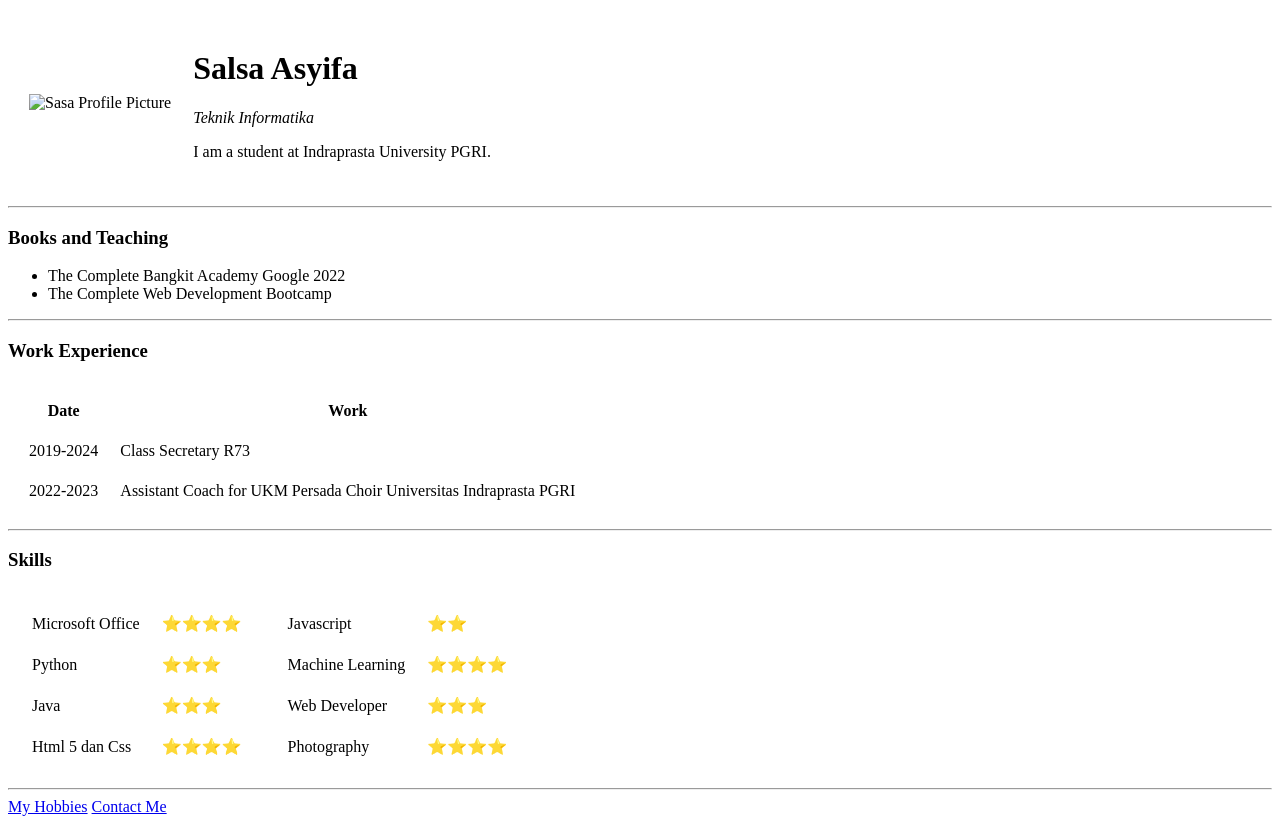
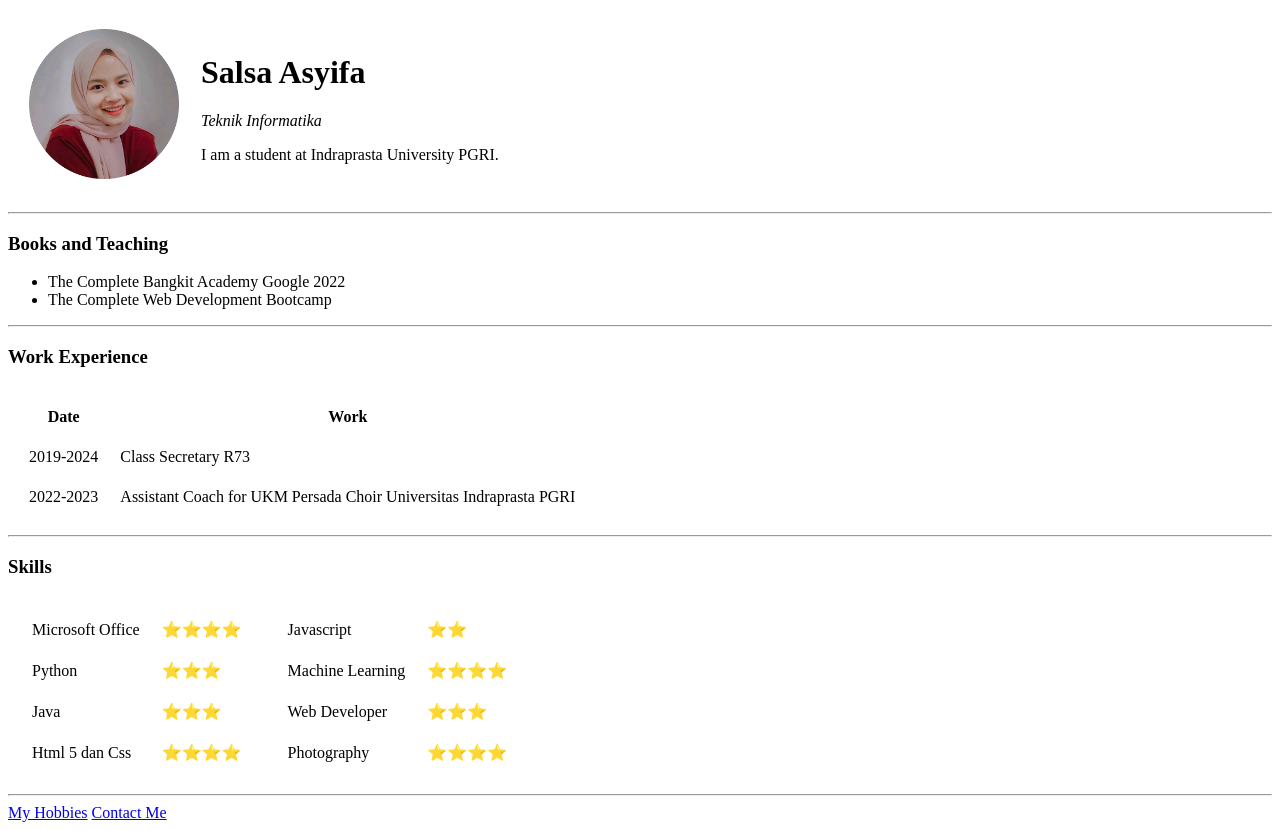
Before and after one commit to sasyi127/CV, a plain HTML site: page index.html in a window 1280 px wide. Drawn offline with Linux system fonts and the light colour scheme.

Commit message:
Update index.html

```diff
--- a/index.html
+++ b/index.html
@@ -7,7 +7,7 @@
     <body>
         <table cellspacing = "20">
             <tr>
-                <td><img src="images/Sasa.png" alt="Sasa Profile Picture" height="150" width="150"></td>
+                <td><img src="Sasa.png" alt="Sasa Profile Picture" height="150" width="150"></td>
                 <td><h1>Salsa Asyifa</h1>
                     <p><em>Teknik Informatika</em></p>
                     <p>I am a student at Indraprasta University PGRI.</p></td>
```
